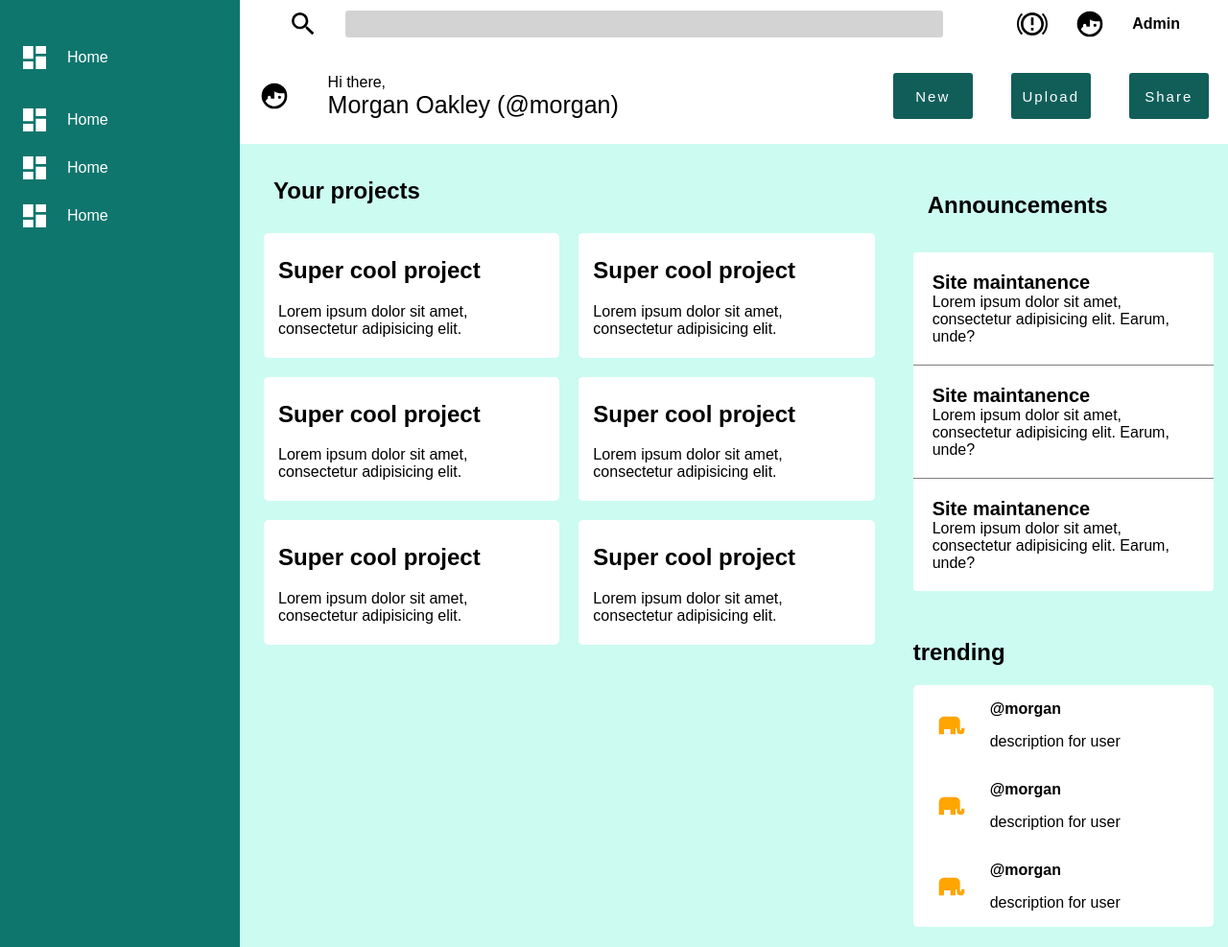
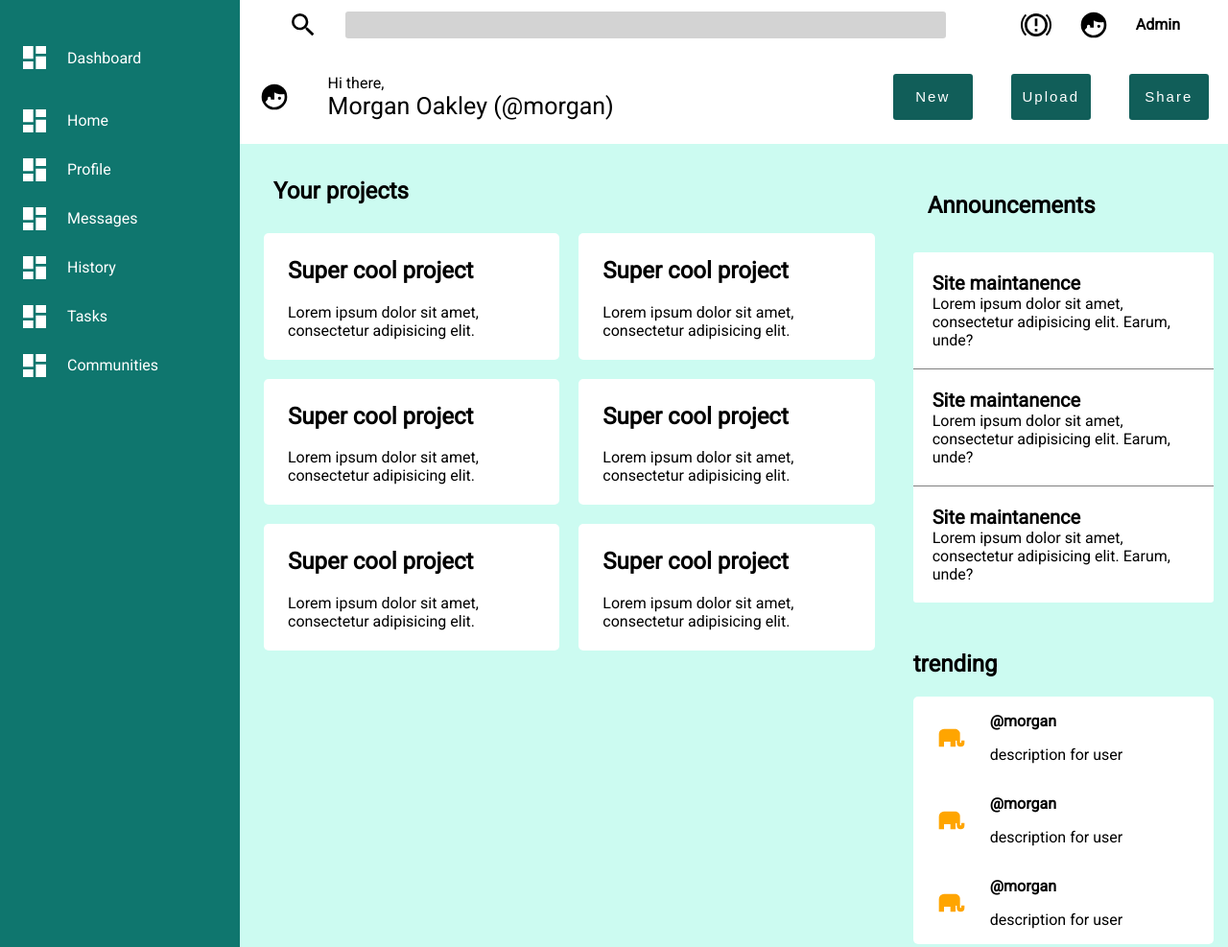
Before and after one commit to nagyb3/admin-dashboard, a plain HTML site: page index.html in a window 1280 px wide. Shown: the top 987 px of the page at 96% size. Drawn offline with Linux system fonts and the light colour scheme.

Commit message:
changed fonts to Roboto and added elements to sidebar

```diff
--- a/index.html
+++ b/index.html
@@ -4,6 +4,9 @@
 	<meta charset="UTF-8">
 	<title>Title</title>
 	<link rel="stylesheet" href="styles.css">
+	<link rel="preconnect" href="https://fonts.googleapis.com">
+	<link rel="preconnect" href="https://fonts.gstatic.com" crossorigin>
+	<link href="https://fonts.googleapis.com/css2?family=Roboto&display=swap" rel="stylesheet">
 </head>
 <body>
 	<div class="header">
@@ -29,13 +32,19 @@
 	<div class="sidebar">
 		<div class="sidebar-grid">
 			<svg class="admin-svg" xmlns="http://www.w3.org/2000/svg" viewBox="0 0 24 24"><path d="M13,3V9H21V3M13,21H21V11H13M3,21H11V15H3M3,13H11V3H3V13Z" /></svg>
-			<p>Home</p>
+			<p>Dashboard</p>
 			<svg class="admin-svg" xmlns="http://www.w3.org/2000/svg" viewBox="0 0 24 24"><path d="M13,3V9H21V3M13,21H21V11H13M3,21H11V15H3M3,13H11V3H3V13Z" /></svg>
 			<p>Home</p>
 			<svg class="admin-svg" xmlns="http://www.w3.org/2000/svg" viewBox="0 0 24 24"><path d="M13,3V9H21V3M13,21H21V11H13M3,21H11V15H3M3,13H11V3H3V13Z" /></svg>
-			<p>Home</p>
+			<p>Profile</p>
 			<svg class="admin-svg" xmlns="http://www.w3.org/2000/svg" viewBox="0 0 24 24"><path d="M13,3V9H21V3M13,21H21V11H13M3,21H11V15H3M3,13H11V3H3V13Z" /></svg>
-			<p>Home</p>
+			<p>Messages</p>
+			<svg class="admin-svg" xmlns="http://www.w3.org/2000/svg" viewBox="0 0 24 24"><path d="M13,3V9H21V3M13,21H21V11H13M3,21H11V15H3M3,13H11V3H3V13Z" /></svg>
+			<p>History</p>
+			<svg class="admin-svg" xmlns="http://www.w3.org/2000/svg" viewBox="0 0 24 24"><path d="M13,3V9H21V3M13,21H21V11H13M3,21H11V15H3M3,13H11V3H3V13Z" /></svg>
+			<p>Tasks</p>
+			<svg class="admin-svg" xmlns="http://www.w3.org/2000/svg" viewBox="0 0 24 24"><path d="M13,3V9H21V3M13,21H21V11H13M3,21H11V15H3M3,13H11V3H3V13Z" /></svg>
+			<p>Communities</p>
 		</div>
 	</div>
 
--- a/styles.css
+++ b/styles.css
@@ -1,5 +1,5 @@
 :root {
-    font-family: sans-serif;
+    font-family: 'Roboto', sans-serif;
 }
 
 
@@ -86,7 +86,7 @@ body {
     /*height: 200px;*/
     background-color: white;
     border-radius: 5px;
-    padding: 5px 15px;
+    padding: 5px 25px;
 }
 
 .trending-grid {
```
